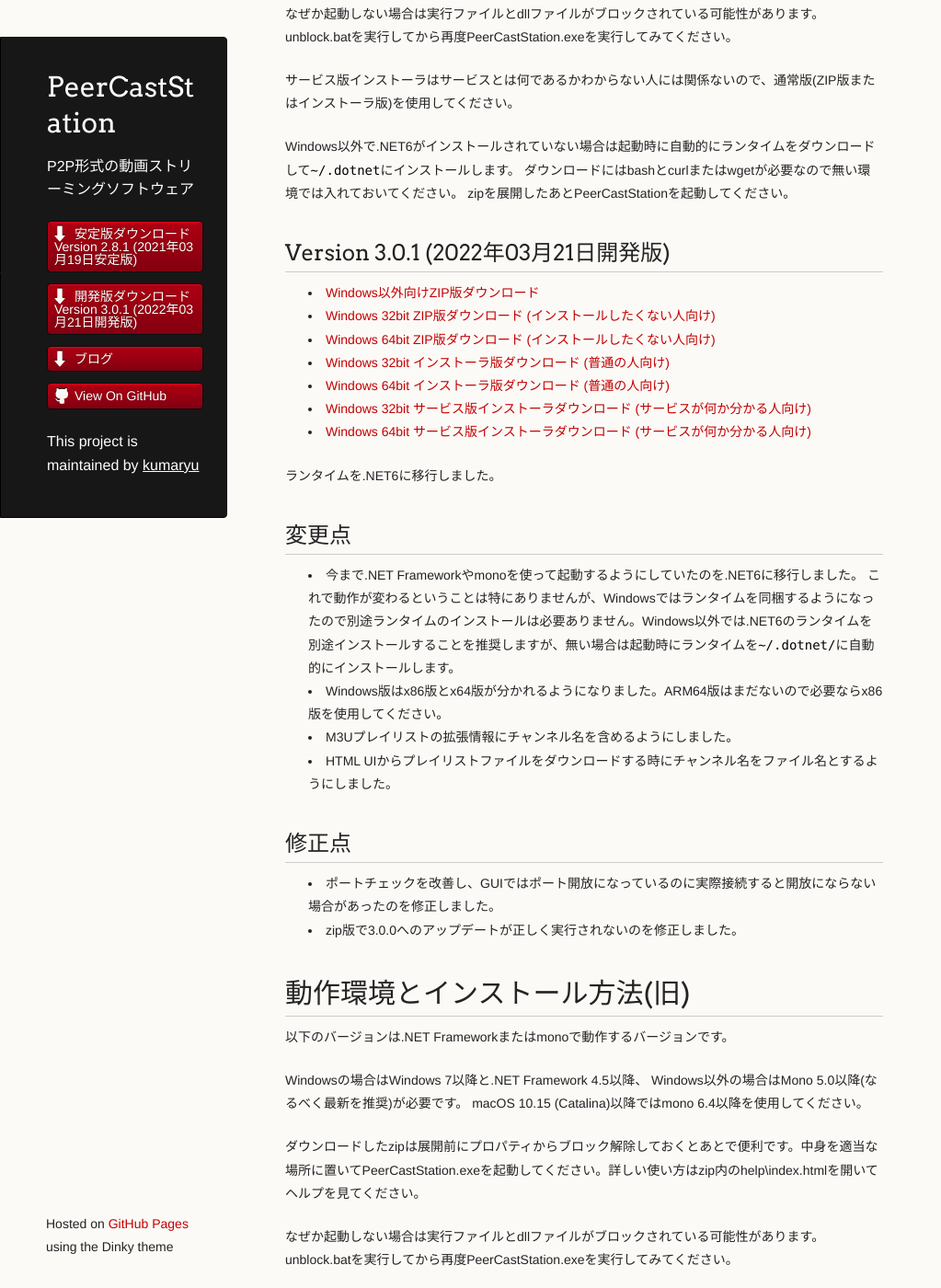
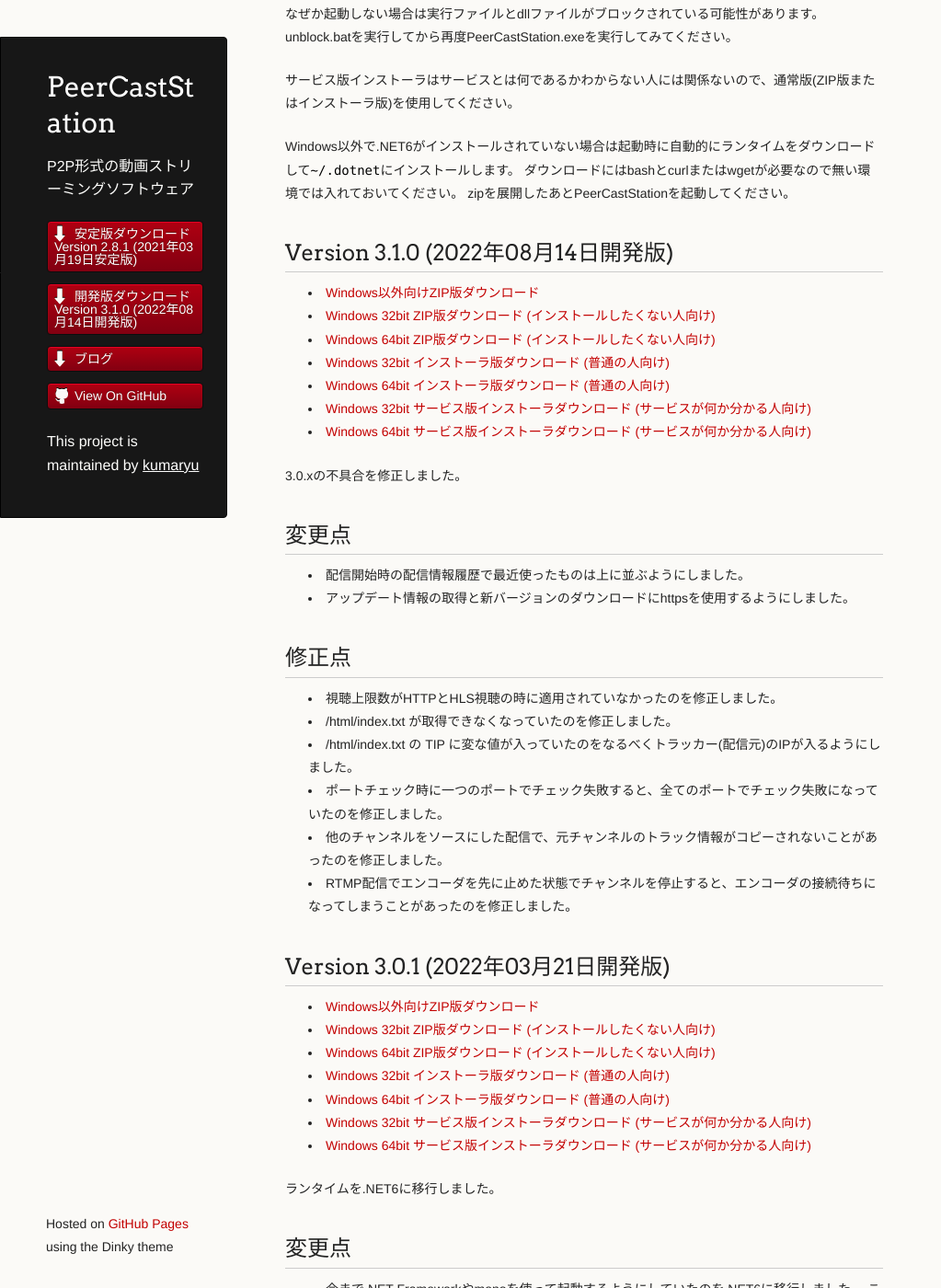
Before and after one commit to kumaryu/peercaststation, a Jekyll site: the page built from download-dev.mkd, in a window 1280 px wide and 1400 px high, scrolled down 457 px. Shown: the whole window at 92% size, without its empty margins (0-1023 px from the left). Built offline with Jekyll 4.4.1, drawn with Linux system fonts in a browser that asks for light colours.

Commit message:
bumped version up to 3.1.0

```diff
--- a/_data/releasenotes.yml
+++ b/_data/releasenotes.yml
@@ -1,4 +1,54 @@
 ---
+- name: Version 3.1.0 (2022年08月14日開発版)
+  version: 3.1.0
+  channel: dev2
+  notes: |
+    3.0.xの不具合を修正しました。
+
+    ## 変更点
+    * 配信開始時の配信情報履歴で最近使ったものは上に並ぶようにしました。
+    * アップデート情報の取得と新バージョンのダウンロードにhttpsを使用するようにしました。
+
+    ## 修正点
+    * 視聴上限数がHTTPとHLS視聴の時に適用されていなかったのを修正しました。
+    * /html/index.txt が取得できなくなっていたのを修正しました。
+    * /html/index.txt の TIP に変な値が入っていたのをなるべくトラッカー(配信元)のIPが入るようにしました。
+    * ポートチェック時に一つのポートでチェック失敗すると、全てのポートでチェック失敗になっていたのを修正しました。
+    * 他のチャンネルをソースにした配信で、元チャンネルのトラック情報がコピーされないことがあったのを修正しました。
+    * RTMP配信でエンコーダを先に止めた状態でチャンネルを停止すると、エンコーダの接続待ちになってしまうことがあったのを修正しました。
+
+  date: 2022-03-14T23:30:00+09:00
+  url: https://www.pecastation.org/files/PeerCastStation-3.1.0-any.zip
+  enclosures:
+  - type: archive
+    platform: any
+    url: https://www.pecastation.org/files/PeerCastStation-3.1.0-any.zip
+    length: 2343416
+  - type: archive
+    platform: win-x86
+    url: https://www.pecastation.org/files/PeerCastStation-3.1.0-x86.zip
+    length: 64898600
+  - type: archive
+    platform: win-x64
+    url: https://www.pecastation.org/files/PeerCastStation-3.1.0-x64.zip
+    length: 70723943
+  - type: installer
+    platform: win-x86
+    url: https://www.pecastation.org/files/PeerCastStation-3.1.0-x86.msi
+    length: 64683697
+  - type: installer
+    platform: win-x64
+    url: https://www.pecastation.org/files/PeerCastStation-3.1.0-x64.msi
+    length: 70569503
+  - type: serviceinstaller
+    platform: win-x86
+    url: https://www.pecastation.org/files/PecaStationd-3.1.0-x86.msi
+    length: 32447399
+  - type: serviceinstaller
+    platform: win-x64
+    url: https://www.pecastation.org/files/PecaStationd-3.1.0-x64.msi
+    length: 35355413
+
 - name: Version 2.9.8 (2021年03月31日開発版)
   version: 2.9.8
   channel: dev
```
